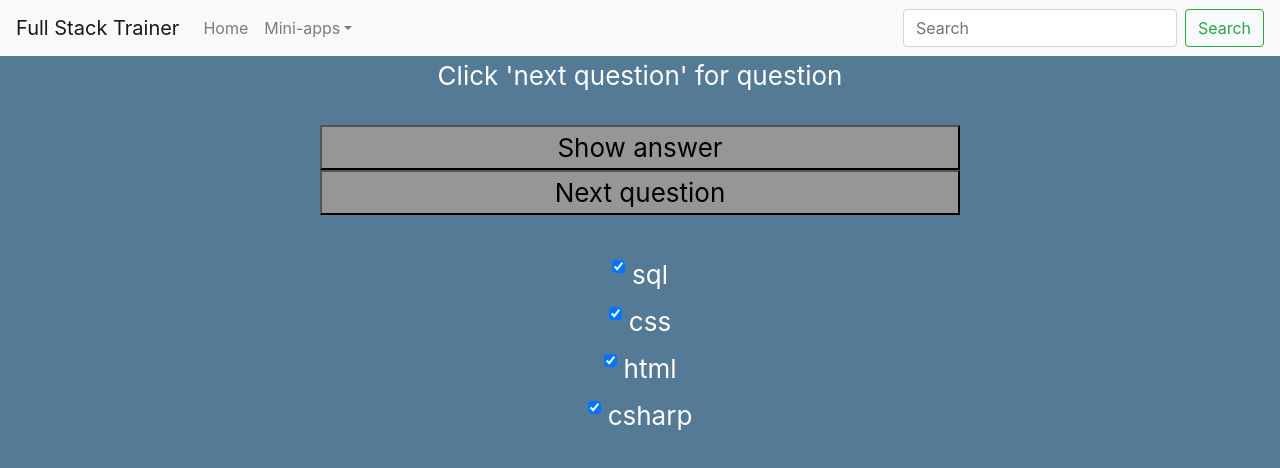
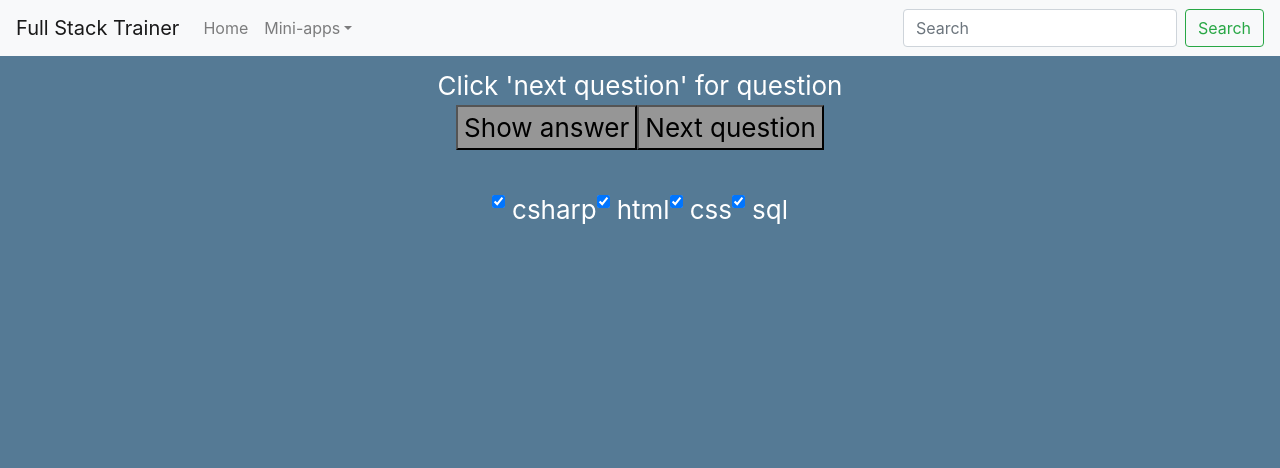
Before and after one commit to GarrettBogert/Full-Stack-Trainer, a React (Create React App) app: page / in a window 1280 px wide. Shown: the top 468 px of the page. Built offline with nearby package versions, Linux system fonts and the light colour scheme.

Commit message:
Cleaned up css, added a three column layout for new features to be introduced

```diff
--- a/src/App.css
+++ b/src/App.css
@@ -4,69 +4,48 @@
   min-height: 100vh;
 }
 
-.App-logo {
-  height: 40vmin;
-  pointer-events: none;
+.column{
+  float:left;
+  padding:10px;
 }
 
-@media (prefers-reduced-motion: no-preference) {
-  .App-logo {
-    animation: App-logo-spin infinite 20s linear;
-  }
+.left, .right{
+  width:25%;
+}
+
+.center{
+  width:50%;
+  background-color: #557a95;
+  font-size: calc(10px + 2vmin);
+  color: white;
+}
+
+.right{
+  width:20%;
+  float:right;
 }
 
 .categories{
   padding-top: 40px;
   display:flex;
-  flex-direction:column-reverse;
+  flex-direction:row;
   justify-content:center;
 }
 
 .question{
   position:center;
-  width: 40pc;
   color:#ffffff;
-}
-
-.qaborder{
-  height:30px;
 }
 
 .answer{
   position:center;
-  width: 40pc;
-  color:#ffffff;
+  color:#ecff97;
 }
 
-.nextcardbutton{
+.greybutton{
   position:center;
-  width: 40pc;
   color:rgb(0, 0, 0);
-  align-self:top;
   background-color: #969696;
-}
-
-.currentApp {
-  background-color: #557a95;
-  border-top:50vh;
-  min-height: 40vh;
-  display: flex;
-  flex-direction: column;
-  align-items: center;
-  justify-self: center;
-  font-size: calc(10px + 2vmin);
-  color: white;
-}
-
-.nextcard {
-  background-color: #557a95;
-  min-height: 20px;
-  display: flex;
-  flex-direction: column;
-  align-items: center;
-  justify-content: center;
-  font-size: calc(10px + 2vmin);
-  color: white;
 }
 
 .App-link {
--- a/src/App.js
+++ b/src/App.js
@@ -7,7 +7,7 @@ import 'bootstrap/dist/css/bootstrap.min.css';
 
 function ToggleAnswer(props) {
   return (
-    <button className='nextcardbutton'
+    <button className='greybutton'
       onClick={props.onClick}>
       {props.isHidden ? 'Show answer' : 'Hide answer'}
     </button>
@@ -16,28 +16,27 @@ function ToggleAnswer(props) {
 
 function NextQuestion(props) {
   return (
-    <div className='nextcard'>
+    <>
       <button
-        className='nextcardbutton'
+        className='greybutton'
         onClick={props.onClick}>
         Next question
       </button>
-    </div>
+    </>
   )
 }
 
 function Card(props) {
   return (
-    <div>
+    <>
       <div className='question'>{props.question}</div>
-      <div className='qaborder'></div>
       <div className='answer'
         hidden={props.answerHidden}>{props.answer}</div>
       <ToggleAnswer
         onClick={props.onClick}
         isHidden={props.answerHidden}
       />
-    </div>
+    </>
   )
 }
 
@@ -122,8 +121,8 @@ class App extends React.Component {
     return (
       <div className="App">
         {this.renderNavBar()}
-
-        <div className="currentApp">
+        <div className="column left"></div>
+        <div className="column center">
 
           {this.renderCard({ question: this.state.question, answer: this.state.answer, answerHidden: this.state.answerHidden })}
 
@@ -137,6 +136,7 @@ class App extends React.Component {
             {this.createCheckbox('sql')}
           </div>
         </div>
+        <div className="column right"></div>
       </div>
 
 
```
